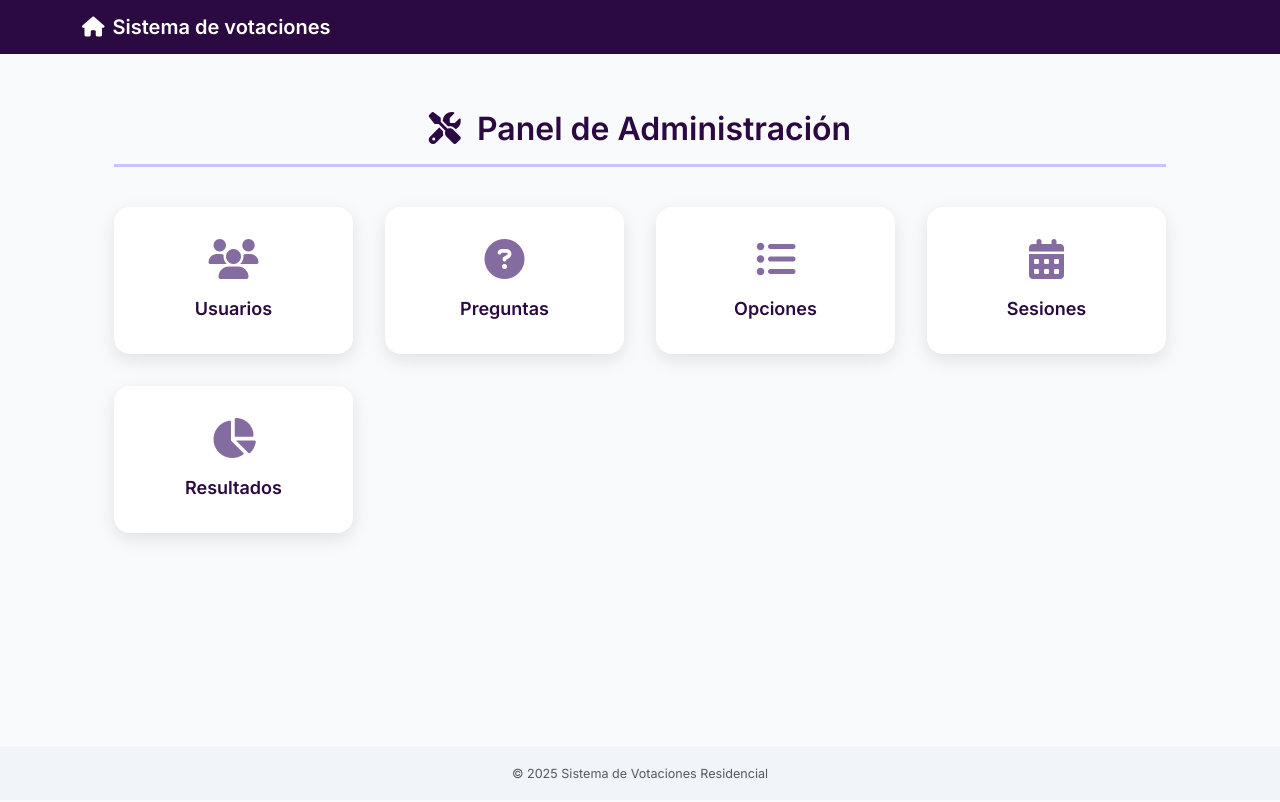
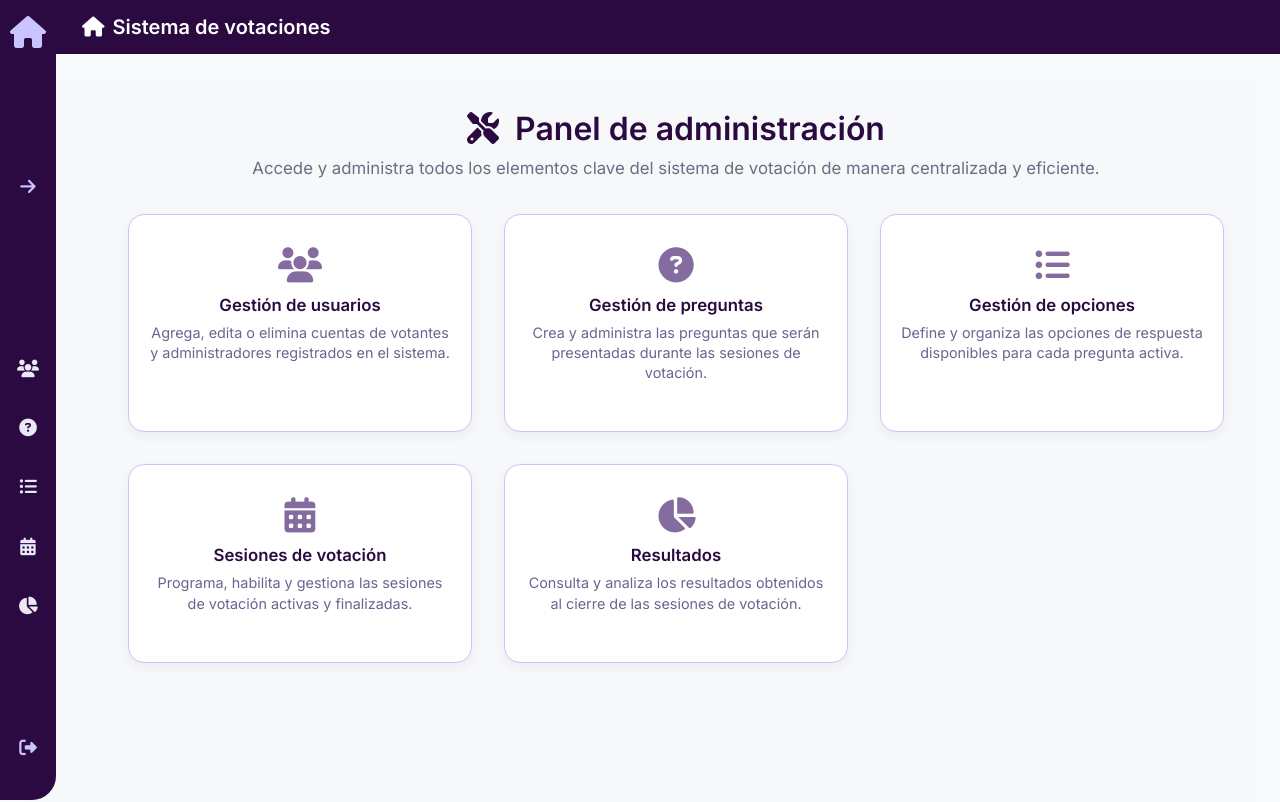
Before and after one commit to josetresdev/residential-voting-frontend, a Vue app: page /admin/dashboard in a window 1280 px wide. Shown: the top 802 px of the page. Built offline with nearby package versions, Linux system fonts and the light colour scheme.

Commit message:
Sidebar admin

```diff
--- /dev/null
+++ b/src/components/Sidebar.vue
@@ -0,0 +1,273 @@
+<template>
+  <aside :class="['sidebar', { collapsed }]">
+    <div class="sidebar-header">
+      <i class="fas fa-home logo-icon"></i>
+    </div>
+    <button
+      class="toggle-btn"
+      @click="toggleSidebar"
+      :title="collapsed ? 'Expandir' : 'Colapsar'"
+    >
+      <i :class="collapsed ? 'fas fa-arrow-right' : 'fas fa-arrow-left'"></i>
+    </button>
+
+    <nav class="sidebar-nav">
+      <router-link
+        v-for="item in navItems"
+        :key="item.to"
+        :to="item.to"
+        class="nav-item"
+        active-class="active"
+      >
+        <i :class="item.icon"></i>
+        <span v-if="!collapsed" class="label">{{ item.title }}</span>
+        <div class="tooltip" v-if="!collapsed">
+          {{ item.title }}
+        </div>
+      </router-link>
+    </nav>
+
+    <div class="sidebar-footer">
+      <button
+        @click="logout"
+        class="logout-button"
+        :title="collapsed ? 'Cerrar sesión' : ''"
+      >
+        <i class="fas fa-sign-out-alt"></i>
+        <span v-if="!collapsed" class="label">Cerrar sesión</span>
+      </button>
+    </div>
+  </aside>
+</template>
+
+<script>
+export default {
+  name: 'AdminSidebar',
+  data() {
+    return {
+      collapsed: true,
+      navItems: [
+        {
+          to: '/admin/users',
+          title: 'Usuarios',
+          icon: 'fas fa-users',
+        },
+        {
+          to: '/admin/questions',
+          title: 'Preguntas',
+          icon: 'fas fa-question-circle',
+        },
+        {
+          to: '/admin/options',
+          title: 'Opciones',
+          icon: 'fas fa-list-ul',
+        },
+        {
+          to: '/admin/sessions',
+          title: 'Sesiones',
+          icon: 'fas fa-calendar-alt',
+        },
+        {
+          to: '/admin/results',
+          title: 'Resultados',
+          icon: 'fas fa-chart-pie',
+        },
+      ],
+    };
+  },
+  methods: {
+    toggleSidebar() {
+      this.collapsed = !this.collapsed;
+    },
+    logout() {
+      alert('Sesión cerrada');
+      this.$router.push('/login');
+    },
+  },
+};
+</script>
+
+<style scoped lang="scss">
+.sidebar {
+  width: 72px;
+  transition: width 0.3s ease;
+  height: 100vh;
+  background-color: #2b0a41;
+  color: #fff;
+  display: flex;
+  flex-direction: column;
+  justify-content: space-between;
+  align-items: stretch;
+  padding: 1rem 0.5rem;
+  border-top-right-radius: 1.5rem;
+  border-bottom-right-radius: 1.5rem;
+  position: fixed;
+  left: 0;
+  top: 0;
+  z-index: 1000;
+  overflow: hidden;
+
+  &.collapsed {
+    width: 56px;
+
+    .nav-item i,
+    .logout-button i,
+    .toggle-btn i {
+      font-size: 1.1rem;
+    }
+
+    .label {
+      display: none;
+    }
+  }
+
+  &:not(.collapsed) {
+    width: 200px;
+  }
+
+  .sidebar-header {
+    display: flex;
+    justify-content: center;
+    margin-bottom: 1rem;
+
+    .logo-icon {
+      font-size: 2rem;
+      color: #c9c3ff;
+    }
+  }
+
+  .toggle-btn {
+    background: none;
+    border: none;
+    color: #c9c3ff;
+    cursor: pointer;
+    font-size: 1rem;
+    margin-bottom: 1.5rem;
+    width: 40px;
+    height: 40px;
+    border-radius: 12px;
+    display: flex;
+    align-items: center;
+    justify-content: center;
+    transition: background 0.2s;
+
+    &:hover {
+      background-color: #3e215d;
+    }
+  }
+
+  .sidebar-nav {
+    display: flex;
+    flex-direction: column;
+    gap: 1.2rem;
+    margin-top: 1rem;
+
+    .nav-item {
+      display: flex;
+      align-items: center;
+      gap: 0.8rem;
+      padding: 0 0.5rem;
+      height: 40px;
+      border-radius: 12px;
+      color: #eae8f6;
+      font-size: 1.1rem;
+      transition: background 0.2s, color 0.2s;
+      text-decoration: none;
+      position: relative;
+
+      i {
+        width: 24px;
+        text-align: center;
+        text-decoration: none;
+      }
+
+      .label {
+        white-space: nowrap;
+        font-size: 0.85rem;
+        color: #eae8f6;
+        transition: color 0.2s ease;
+        text-decoration: none;
+
+        &:hover {
+          color: #ffffff;
+        }
+      }
+
+      .tooltip {
+        position: absolute;
+        background-color: #3e215d;
+        color: white;
+        padding: 0.3rem 0.6rem;
+        border-radius: 5px;
+        font-size: 0.85rem;
+        white-space: nowrap;
+        opacity: 0;
+        visibility: hidden;
+        transition: opacity 0.3s ease, visibility 0.3s ease;
+        pointer-events: none;
+        z-index: 100;
+        top: -25px;
+        left: 50%;
+        transform: translateX(-50%);
+      }
+
+      &:hover {
+        background-color: #3e215d;
+        color: #ffffff;
+        text-decoration: none;
+      }
+
+      &.active {
+        background-color: #56317a;
+        color: #fff;
+        text-decoration: none;
+      }
+    }
+  }
+
+  .sidebar-footer {
+    display: flex;
+    flex-direction: column;
+    margin-bottom: 1rem;
+
+    .logout-button {
+      background: none;
+      border: none;
+      color: #c9c3ff;
+      cursor: pointer;
+      font-size: 1.1rem;
+      height: 40px;
+      border-radius: 12px;
+      display: flex;
+      align-items: center;
+      gap: 0.8rem;
+      padding: 0 0.5rem;
+      text-decoration: none;
+
+      i {
+        width: 24px;
+        text-align: center;
+        text-decoration: none;
+      }
+
+      .label {
+        white-space: nowrap;
+        font-size: 0.85rem;
+        color: #c9c3ff;
+        transition: color 0.2s ease;
+        text-decoration: none;
+
+        &:hover {
+          color: #ffffff;
+        }
+      }
+
+      &:hover {
+        background-color: #3e215d;
+        color: #fff;
+        text-decoration: none;
+      }
+    }
+  }
+}
+</style>
--- a/src/views/admin/AdminDashboard.vue
+++ b/src/views/admin/AdminDashboard.vue
@@ -1,101 +1,147 @@
 <template>
   <div class="admin-dashboard">
-    <div class="container">
+    <Sidebar />
+    <main class="main-content">
       <h1 class="dashboard-title">
-        <i class="fas fa-tools me-2"></i> Panel de Administración
+        <i class="fas fa-tools me-2"></i> Panel de administración
       </h1>
+      <p class="dashboard-subtitle">
+        Accede y administra todos los elementos clave del sistema de votación de
+        manera centralizada y eficiente.
+      </p>
 
       <div class="dashboard-grid">
         <router-link to="/admin/users" class="dashboard-card">
           <i class="fas fa-users card-icon"></i>
-          <span>Usuarios</span>
+          <h2 class="card-title">Gestión de usuarios</h2>
+          <p class="card-description">
+            Agrega, edita o elimina cuentas de votantes y administradores
+            registrados en el sistema.
+          </p>
         </router-link>
 
         <router-link to="/admin/questions" class="dashboard-card">
           <i class="fas fa-question-circle card-icon"></i>
-          <span>Preguntas</span>
+          <h2 class="card-title">Gestión de preguntas</h2>
+          <p class="card-description">
+            Crea y administra las preguntas que serán presentadas durante las
+            sesiones de votación.
+          </p>
         </router-link>
 
         <router-link to="/admin/options" class="dashboard-card">
           <i class="fas fa-list-ul card-icon"></i>
-          <span>Opciones</span>
+          <h2 class="card-title">Gestión de opciones</h2>
+          <p class="card-description">
+            Define y organiza las opciones de respuesta disponibles para cada
+            pregunta activa.
+          </p>
         </router-link>
 
         <router-link to="/admin/sessions" class="dashboard-card">
           <i class="fas fa-calendar-alt card-icon"></i>
-          <span>Sesiones</span>
+          <h2 class="card-title">Sesiones de votación</h2>
+          <p class="card-description">
+            Programa, habilita y gestiona las sesiones de votación activas y
+            finalizadas.
+          </p>
         </router-link>
 
         <router-link to="/admin/results" class="dashboard-card">
           <i class="fas fa-chart-pie card-icon"></i>
-          <span>Resultados</span>
+          <h2 class="card-title">Resultados</h2>
+          <p class="card-description">
+            Consulta y analiza los resultados obtenidos al cierre de las
+            sesiones de votación.
+          </p>
         </router-link>
       </div>
-    </div>
+    </main>
   </div>
 </template>
 
 <script>
+// Modificar la ruta de importación del Sidebar
+import Sidebar from '@/components/Sidebar.vue';
+
 export default {
   name: 'AdminDashboard',
+  components: {
+    Sidebar,
+  },
 };
 </script>
 
 <style scoped lang="scss">
 .admin-dashboard {
-  padding: 2rem 0;
+  display: flex;
+  min-height: 100vh;
+  background-color: #f7f8f9;
 
-  .container {
-    max-width: 1100px;
-    margin: 0 auto;
-    padding: 0 1.5rem;
-  }
+  .main-content {
+    flex-grow: 1;
+    margin-left: 72px; /* Espaciado respecto al sidebar */
+    padding: 2rem;
 
     .dashboard-title {
       font-size: 2rem;
       font-weight: 700;
       color: #2b0a41;
       text-align: center;
-    margin-bottom: 2.5rem;
-    border-bottom: 3px solid #c9c3ff;
-    padding-bottom: 1rem;
+      margin-bottom: 0.5rem;
+    }
+
+    .dashboard-subtitle {
+      font-size: 1.05rem;
+      text-align: center;
+      color: #6c6c85;
+      margin-bottom: 2rem;
     }
 
     .dashboard-grid {
       display: grid;
-    grid-template-columns: repeat(auto-fit, minmax(220px, 1fr));
+      grid-template-columns: repeat(auto-fit, minmax(260px, 1fr));
       gap: 2rem;
     }
 
     .dashboard-card {
       background-color: #ffffff;
+      border: 1px solid #c9c3ff;
       border-radius: 16px;
-    padding: 2rem 1rem;
+      padding: 2rem 1.25rem;
       text-align: center;
       text-decoration: none;
       color: #2b0a41;
-    box-shadow: 0 6px 18px rgba(0, 0, 0, 0.1);
+      box-shadow: 0 4px 12px rgba(0, 0, 0, 0.05);
       transition: transform 0.2s ease, box-shadow 0.2s ease;
 
       display: flex;
       flex-direction: column;
       align-items: center;
-    justify-content: center;
 
       &:hover {
-      transform: translateY(-5px);
-      box-shadow: 0 12px 28px rgba(0, 0, 0, 0.15);
-    }
-
-    span {
-      margin-top: 1rem;
-      font-size: 1.125rem;
-      font-weight: 600;
+        transform: translateY(-4px);
+        box-shadow: 0 10px 24px rgba(0, 0, 0, 0.1);
       }
 
       .card-icon {
-      font-size: 2.5rem;
+        font-size: 2.2rem;
         color: #856ca0;
+        margin-bottom: 0.8rem;
+      }
+
+      .card-title {
+        font-size: 1.05rem;
+        font-weight: 600;
+        color: #2b0a41;
+        margin-bottom: 0.5rem;
+      }
+
+      .card-description {
+        font-size: 0.9rem;
+        color: #666690;
+        line-height: 1.4;
+      }
     }
   }
 }
--- a/src/views/admin/OptionsView.vue
+++ b/src/views/admin/OptionsView.vue
@@ -1,8 +1,12 @@
 <template>
+  <div class="app-container">
+    <Sidebar />
+
     <div class="voting-sessions-view">
       <div class="container">
         <h1 class="title">
-        <i class="fas fa-clipboard-list me-2"></i> Sesiones de votación activas
+          <i class="fas fa-clipboard-list me-2"></i> Sesiones de votación
+          activas
         </h1>
 
         <div v-if="sessions.length === 0" class="text-muted text-center">
@@ -25,10 +29,16 @@
         </div>
       </div>
     </div>
+  </div>
 </template>
 
 <script>
+import Sidebar from '@/components/Sidebar.vue';
+
 export default {
+  components: {
+    Sidebar,
+  },
   data() {
     return {
       sessions: [
@@ -43,7 +53,6 @@ export default {
   async created() {
     try {
       // Simulando la obtención de datos de la API
-      // En una implementación real, puedes hacer un fetch a una API aquí
       const res = { ok: true, json: () => this.sessions };
       if (res.ok) {
         this.sessions = await res.json(); // Actualiza las sesiones con los datos de ejemplo
@@ -58,8 +67,14 @@ export default {
 </script>
 
 <style scoped lang="scss">
+.app-container {
+  display: flex;
+}
+
 .voting-sessions-view {
   padding: 2rem;
+  flex-grow: 1;
+}
 
 .container {
   max-width: 1100px;
@@ -124,5 +139,4 @@ export default {
     }
   }
 }
-}
 </style>
--- a/src/views/admin/UsersView.vue
+++ b/src/views/admin/UsersView.vue
@@ -1,5 +1,8 @@
 <template>
   <div class="users-view">
+    <!-- Sidebar Component -->
+    <AdminSidebar />
+
     <div class="container">
       <h1 class="title">
         <i class="fas fa-users me-2"></i> Gestión de usuarios
@@ -98,8 +101,14 @@
 </template>
 
 <script>
+// Importa el componente AdminSidebar
+import AdminSidebar from '@/components/Sidebar.vue';
+
 export default {
   name: 'UsersView',
+  components: {
+    AdminSidebar, // Registra el componente Sidebar
+  },
   data() {
     return {
       users: [],
```
Also changed, not shown: src/views/admin/QuestionsView.vue (+24 -5 lines), src/views/admin/ResultsView.vue (+89 -49 lines), src/views/admin/SessionsView.vue (+31 -10 lines). Lines whose indentation alone changed are shown as unchanged.
